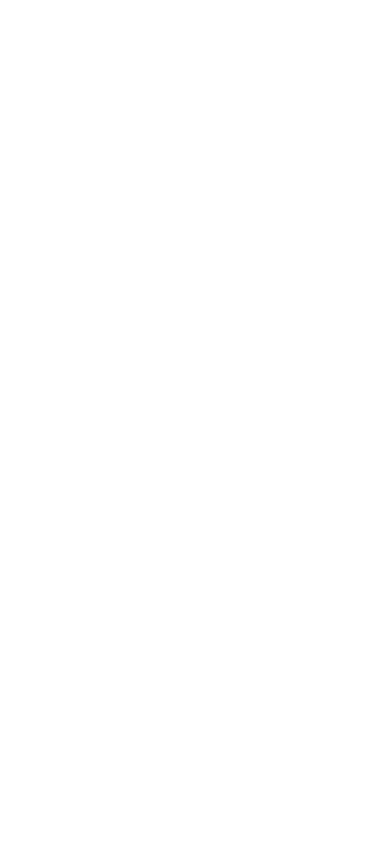
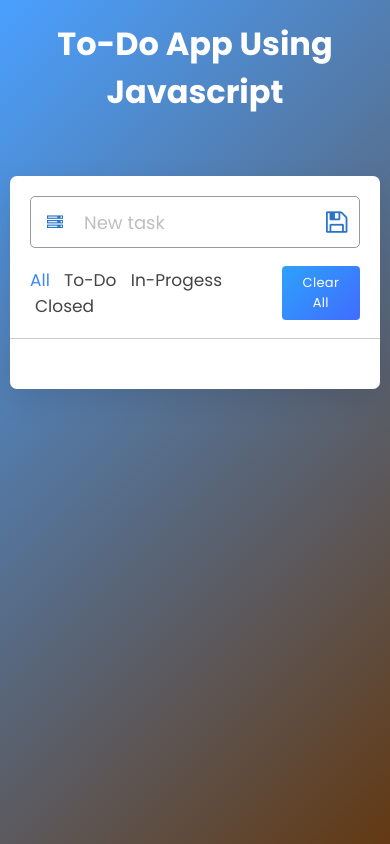
Before and after one commit to Nadia982/to-do-app-3, a plain HTML site: page index.html in a window 390 px wide. Drawn offline with nearby package versions, Linux system fonts and the light colour scheme.

Commit message:
added html and css

```diff
--- a/index.html
+++ b/index.html
@@ -1,11 +1,53 @@
 <!DOCTYPE html>
-<html lang="en">
+<html>
 <head>
-    <meta charset="UTF-8">
+    <meta charset="utf-8">
+    <title>Todo App | JavaScript</title>
+    <link rel="stylesheet" href="style.css">
     <meta name="viewport" content="width=device-width, initial-scale=1.0">
-    <title>Document</title>
+    <link rel="stylesheet" href="https://unicons.iconscout.com/release/v4.0.0/css/line.css">
+    <link rel="stylesheet" href="https://cdnjs.cloudflare.com/ajax/libs/font-awesome/4.7.0/css/font-awesome.min.css">
 </head>
 <body>
-
+    <div class="heading">
+      <h1>To-Do App Using Javascript</h1>
+    </div>
+    <div class="wrapper">
+        <div class="task-input">
+            <i class="fa fa-server" aria-hidden="true"></i>
+            <input type="text" placeholder="New task" id="txtItem">
+            <i id="floppy-disk" tabindex="0" class="fa fa-floppy-o" onclick="saveTask()" aria-hidden="true"></i>
+        </div>
+        <div class="controls">
+            <div class="filters">
+                <span class="active" id="all">All</span>
+                <span id="pending">To-Do</span>
+                <span id="pending">In-Progess</span>
+                <span id="completed">Closed</span>
+            </div>
+            <button class="clear-btn active" onclick="removeAll()" >Clear All</button>
+        </div>
+        <ul class="task-box" id="myTaskList">
+            <!-- <li class="task">
+                <label>
+                    <p>name</p>
+                </label>
+                <div class="settings">
+                    <i class="fa fa-pencil-square" aria-hidden="true"></i>
+                    <i class="fa fa-trash" aria-hidden="true"></i>
+                </div>
+            </li>
+            <li class="task">
+                <label>
+                    <p>name</p>
+                </label>
+                <div class="settings">
+                    <i class="fa fa-pencil-square" aria-hidden="true"></i>
+                    <i class="fa fa-trash" aria-hidden="true"></i>
+                </div>
+            </li> -->
+        </ul>
+    </div>
+    <script src="todo.js"></script>
 </body>
 </html>
--- a/style.css
+++ b/style.css
@@ -0,0 +1,249 @@
+/* Import Google Font - Poppins */
+@import url('https://fonts.googleapis.com/css2?family=Poppins:wght@400;500;600;700&display=swap');
+*{
+  margin: 0;
+  padding: 0;
+  box-sizing: border-box;
+  font-family: 'Poppins', sans-serif;
+}
+.heading {
+  text-align: center;
+  padding-top: 20px;
+  color: #ffff;
+}
+body{
+  width: 100%;
+  height: 100vh;
+  overflow: hidden;
+  background: linear-gradient(135deg, #4aa0ff, #633913);
+}
+::selection{
+  color: #fff;
+  background: #3C87FF;
+}
+.wrapper{
+  max-width: 450px;
+  padding: 28px 0 30px;
+  margin: 60px auto;
+  background: #fff;
+  border-radius: 7px;
+  box-shadow: 0 10px 30px rgba(0,0,0,0.1);
+}
+.task-input{
+  height: 52px;
+  padding: 0 25px;
+  position: relative;
+}
+i {
+    color: #2974c7;
+}
+.fa-trash {
+    color: red;
+    font-size: 1.3rem !important;
+    padding-left: 5px;
+}
+.fa-pencil-square {
+    color: #1ba338;
+    font-size: 1.3rem !important;
+}
+.task-input i{
+  top: 50%;
+
+  position: absolute;
+  transform: translate(17px, -50%);
+}
+.task-input .fa-floppy-o{
+    top: 50%;
+    font-size: 25px;
+    color: #2974c7;
+    position: absolute;
+    transform: translate(-43px, -50%);
+    cursor: pointer;
+    border: 1px solid white;
+    padding: .5rem;
+    border-radius: .5rem;
+}
+  #floppy-disk:focus{
+        outline: 2px solid #2974c7;
+  }
+
+.task-input input{
+  height: 100%;
+  width: 100%;
+  outline: none;
+  font-size: 18px;
+  border-radius: 5px;
+  padding: 0 20px 0 53px;
+  border: 1px solid #999;
+}
+.task-input input:focus,
+.task-input input.active{
+  padding-left: 52px;
+  border: 2px solid #3C87FF;
+}
+.task-input input::placeholder{
+  color: #bfbfbf;
+}
+.controls, li{
+  display: flex;
+  align-items: center;
+  justify-content: space-between;
+}
+.controls{
+  padding: 18px 25px;
+  border-bottom: 1px solid #ccc;
+}
+.filters span{
+  margin: 0 8px;
+  font-size: 17px;
+  color: #444444;
+  cursor: pointer;
+}
+.filters span:first-child{
+  margin-left: 0;
+}
+.filters span.active{
+  color: #3C87FF;
+}
+.controls .clear-btn{
+  border: none;
+  opacity: 0.9;
+  outline: none;
+  color: #fff;
+  cursor: pointer;
+  font-size: 13px;
+  padding: 7px 13px;
+  border-radius: 4px;
+  letter-spacing: 0.3px;
+  transition: transform 0.25s ease;
+  background: linear-gradient(135deg, #1798fb 0%, #2D5CFE 100%);
+}
+.clear-btn.active{
+  opacity: 0.9;
+  pointer-events: auto;
+}
+.clear-btn:active{
+  transform: scale(0.93);
+}
+.task-box{
+  margin-top: 20px;
+  margin-right: 5px;
+  padding: 0 20px 10px 25px;
+}
+.task-box.overflow{
+  overflow-y: auto;
+  max-height: 300px;
+}
+.task-box::-webkit-scrollbar{
+  width: 5px;
+}
+.task-box::-webkit-scrollbar-track{
+  background: #f1f1f1;
+  border-radius: 25px;
+}
+.task-box::-webkit-scrollbar-thumb{
+  background: #e6e6e6;
+  border-radius: 25px;
+}
+.task-box .task{
+  list-style: none;
+  font-size: 17px;
+  margin-bottom: 18px;
+  padding-bottom: 16px;
+  align-items: flex-start;
+  border-bottom: 1px solid #ccc;
+}
+.task-box .task:last-child{
+  margin-bottom: 0;
+  border-bottom: 0;
+  padding-bottom: 0;
+}
+.task-box .task label{
+  display: flex;
+  align-items: flex-start;
+}
+.task label input{
+  margin-top: 7px;
+  accent-color: #3C87FF;
+}
+.task label p{
+  user-select: none;
+  margin-left: 12px;
+  word-wrap: break-word;
+}
+.task label p.checked{
+  text-decoration: line-through;
+}
+.task-box .settings{
+  position: relative;
+}
+.settings :where(i, li){
+  cursor: pointer;
+}
+.settings .task-menu{
+  z-index: 10;
+  right: -5px;
+  bottom: -65px;
+  padding: 5px 0;
+  background: #fff;
+  position: absolute;
+  border-radius: 4px;
+  transform: scale(0);
+  transform-origin: top right;
+  box-shadow: 0 0 6px rgba(0,0,0,0.15);
+  transition: transform 0.2s ease;
+}
+.task-box .task:last-child .task-menu{
+  bottom: 0;
+  transform-origin: bottom right;
+}
+.task-box .task:first-child .task-menu{
+  bottom: -65px;
+  transform-origin: top right;
+}
+.task-menu.show{
+  transform: scale(1);
+}
+.task-menu li{
+  height: 25px;
+  font-size: 16px;
+  margin-bottom: 2px;
+  padding: 17px 15px;
+  cursor: pointer;
+  justify-content: flex-start;
+}
+.task-menu li:last-child{
+  margin-bottom: 0;
+}
+.settings li:hover{
+  background: #f5f5f5;
+}
+.settings li i{
+  padding-right: 8px;
+}
+
+@media (max-width: 400px) {
+  body{
+    padding: 0 10px;
+  }
+  .wrapper {
+    padding: 20px 0;
+  }
+  .filters span{
+    margin: 0 5px;
+  }
+  .task-input{
+    padding: 0 20px;
+  }
+  .controls{
+    padding: 18px 20px;
+  }
+  .task-box{
+    margin-top: 20px;
+    margin-right: 5px;
+    padding: 0 15px 10px 20px;
+  }
+  .task label input{
+    margin-top: 4px;
+  }
+}
```
